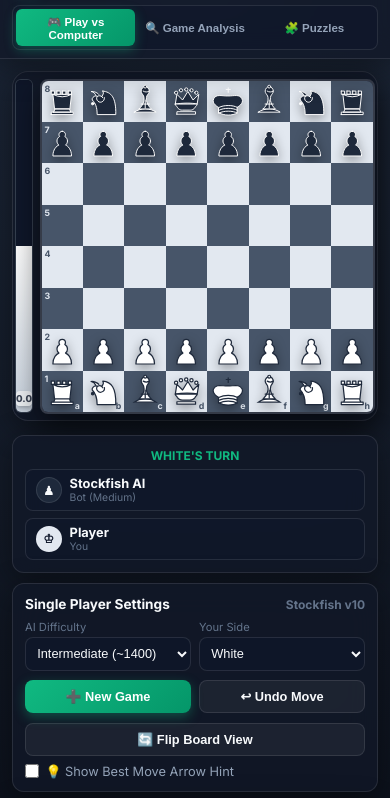
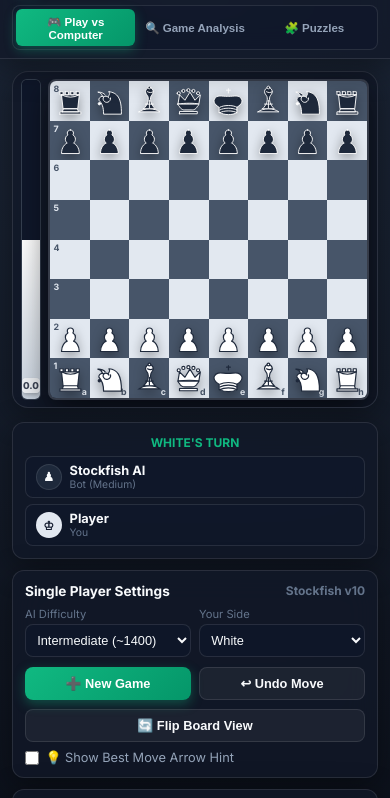
Before and after one commit to JannikLueers/ChessApp, a plain HTML site: page index.html in a window 390 px wide. Shown: the part 39-837 px from the top of the page. Drawn offline with Linux system fonts and the light colour scheme.

Commit message:
style: maximize chess board size for desktop and mobile viewports

```diff
--- a/css/style.css
+++ b/css/style.css
@@ -130,10 +130,10 @@ h1 {
 main {
     flex: 1 0 auto;
     flex-shrink: 0;
-    max-width: 1360px;
+    max-width: 1600px;
     width: 100%;
     margin: 0 auto;
-    padding: 0.85rem 1.5rem;
+    padding: 0.75rem 1.25rem;
     display: grid;
     grid-template-columns: 1fr 340px;
     gap: 1.25rem;
@@ -154,19 +154,20 @@ main {
     backdrop-filter: blur(12px);
     border: 1px solid var(--border-glass);
     border-radius: var(--radius-lg);
-    padding: 1rem;
+    padding: 0.75rem 1rem;
     box-shadow: var(--shadow-glass);
     position: relative;
     height: 100%;
-    max-height: 570px;
+    max-height: 100%;
     min-height: 0;
-    overflow: visible;
+    min-width: 0;
+    overflow: hidden;
 }
 
 /* Vertical Evaluation Bar */
 .eval-bar-container {
     width: 26px;
-    height: min(490px, calc(100vh - 140px), 100%);
+    height: min(calc(100% - 2px), calc(100vh - 106px));
     max-height: 100%;
     background: #1e293b;
     border-radius: 6px;
@@ -177,6 +178,7 @@ main {
     position: relative;
     box-shadow: inset 0 2px 4px rgba(0,0,0,0.5);
     flex-shrink: 0;
+    align-self: center;
 }
 
 .eval-bar-black {
@@ -218,8 +220,8 @@ main {
 /* Chessboard Container - Fluid Aspect Ratio Sizing */
 .board-wrapper {
     position: relative;
-    width: min(490px, calc(100vh - 140px), 100%);
-    height: min(490px, calc(100vh - 140px), 100%);
+    width: min(calc(100% - 42px), calc(100vh - 106px));
+    height: min(calc(100% - 42px), calc(100vh - 106px));
     max-width: 100%;
     max-height: 100%;
     aspect-ratio: 1 / 1;
@@ -506,7 +508,7 @@ main {
     flex-direction: column;
     gap: 0.65rem;
     height: 100%;
-    max-height: 570px;
+    max-height: 100%;
     width: 340px;
     min-width: 340px;
     max-width: 340px;
@@ -1079,20 +1081,17 @@ main {
 /* Non-Fullscreen Desktop / Resized Height Viewports */
 @media (min-width: 1025px) and (max-height: 720px) {
     main {
-        height: auto;
-        max-height: none;
-        overflow-y: auto !important;
-        padding-top: 0.5rem;
-        padding-bottom: 0.5rem;
+        padding-top: 0.4rem;
+        padding-bottom: 0.4rem;
     }
 
-    .board-section, .panel-section {
-        max-height: calc(100vh - 76px);
+    .board-section {
+        padding: 0.5rem 0.75rem;
     }
 
     .board-wrapper, .eval-bar-container {
-        width: min(440px, calc(100vh - 150px));
-        height: min(440px, calc(100vh - 150px));
+        width: min(calc(100% - 42px), calc(100vh - 84px));
+        height: min(calc(100% - 42px), calc(100vh - 84px));
     }
 }
 
@@ -1144,18 +1143,23 @@ main {
         max-height: none;
         padding: 0.65rem;
         gap: 0.65rem;
+        align-items: center;
     }
 
     .board-wrapper {
-        width: min(88vw, calc(100vw - 56px), 460px);
-        height: min(88vw, calc(100vw - 56px), 460px);
+        width: calc(100% - 28px - 0.65rem);
+        height: auto;
         max-width: 100%;
-        max-height: 100%;
+        max-height: none;
+        aspect-ratio: 1 / 1;
+        flex-shrink: 0;
     }
 
     .eval-bar-container {
-        width: 22px;
-        height: min(88vw, calc(100vw - 56px), 460px);
+        width: 24px;
+        height: auto;
+        max-height: none;
+        align-self: stretch;
     }
 
     .panel-section {
@@ -1181,17 +1185,20 @@ main {
     }
 
     .board-section {
-        padding: 0.4rem;
-        gap: 0.4rem;
+        padding: 0.45rem;
+        gap: 0.45rem;
     }
 
     .board-wrapper {
-        width: min(86vw, calc(100vw - 44px));
-        height: min(86vw, calc(100vw - 44px));
+        width: calc(100% - 22px - 0.45rem);
+        height: auto;
+        aspect-ratio: 1 / 1;
     }
 
     .eval-bar-container {
-        width: 18px;
+        width: 20px;
+        height: auto;
+        align-self: stretch;
     }
 
     .eval-text {
```
